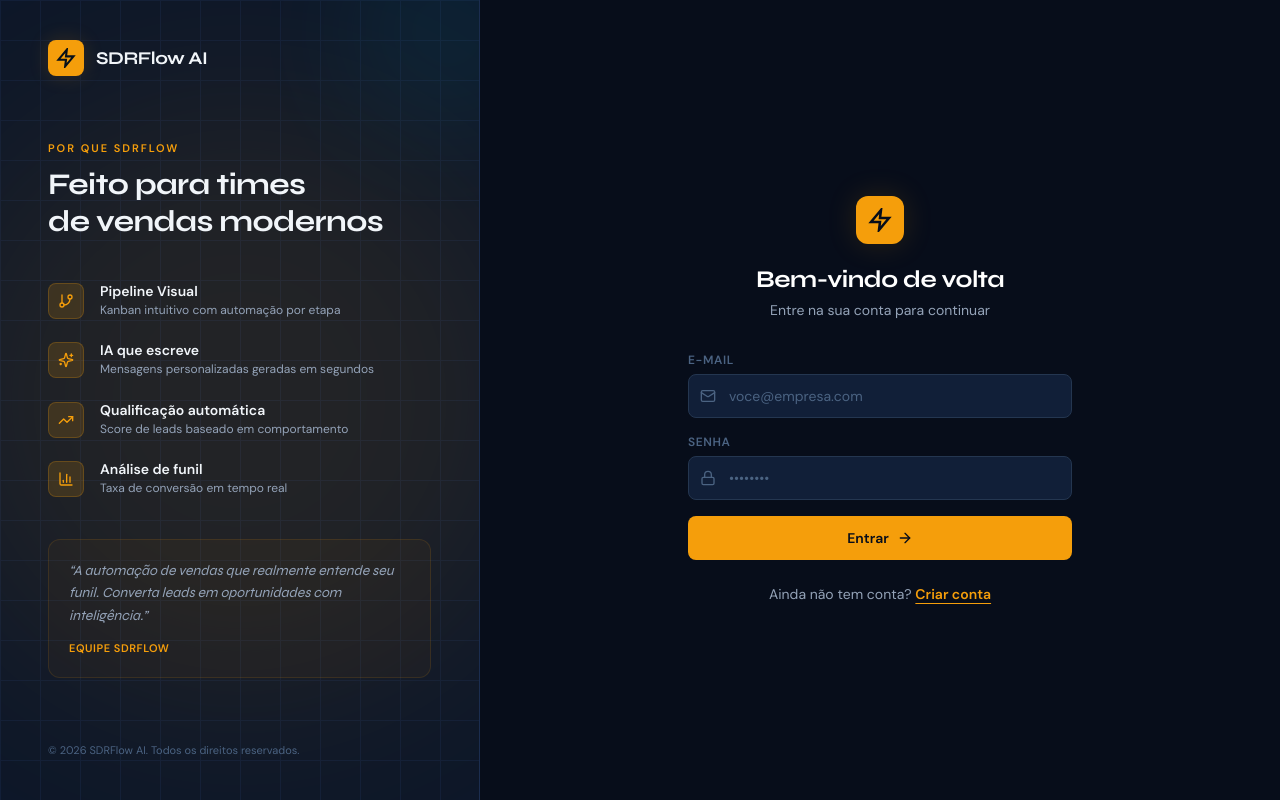
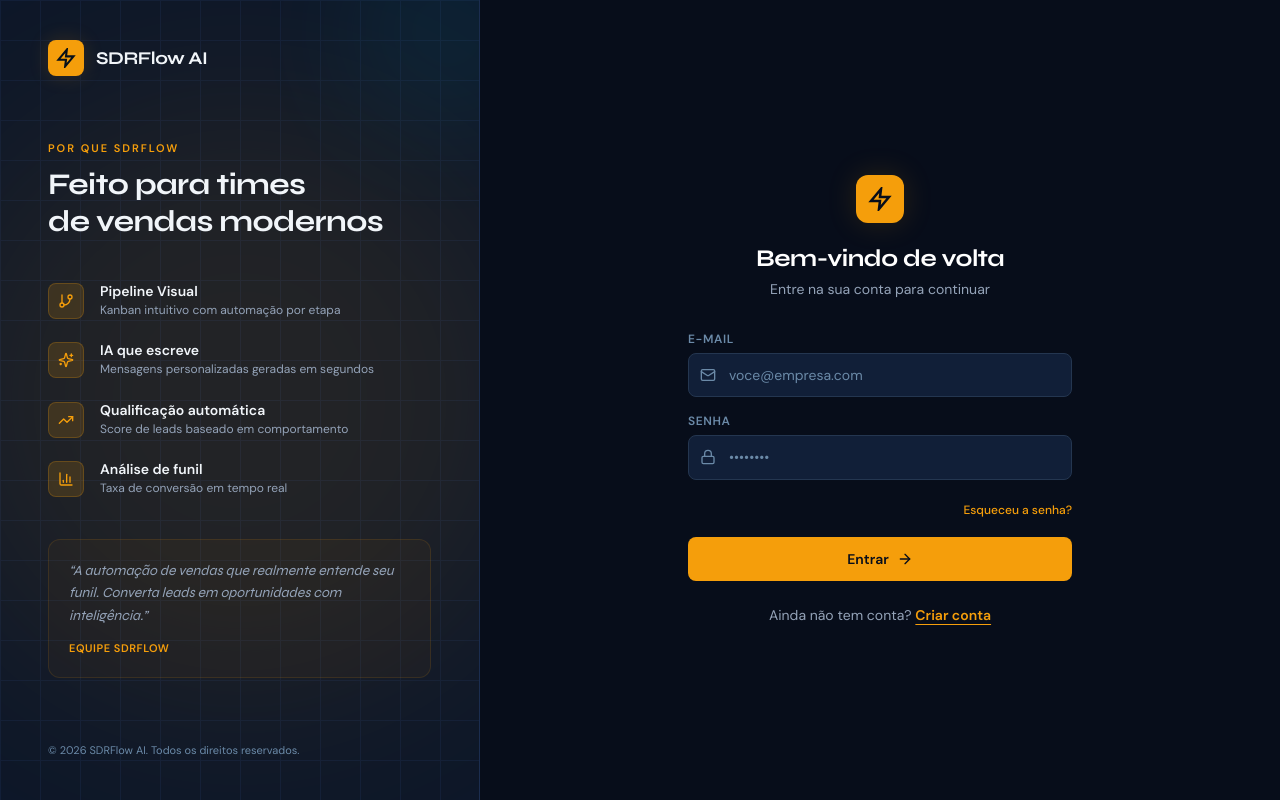
Before and after one commit to felipetruman/sdrflow, a Next.js app: page /login in a window 1280 px wide. Built offline with nearby package versions, Linux system fonts and the light colour scheme.

Commit message:
fix: accessibility and UX issues from Lighthouse audit
- Increase --text-muted contrast ratio from 2.91:1 to 4.97:1 (WCAG AA)
- Fix heading hierarchy in KanbanColumn (h3 → h2)
- Add skip-to-content link in AppLayout
- Add "Esqueceu a senha?" link in LoginForm

```diff
--- a/app/globals.css
+++ b/app/globals.css
@@ -26,7 +26,7 @@
   /* Text */
   --text-primary:  #F1F5F9;
   --text-secondary:#94A3B8;
-  --text-muted:    #4B6382;
+  --text-muted:    #6B8AA8;
   --text-inverse:  #070D1A;
 
   /* Status */
--- a/components/AppLayout.tsx
+++ b/components/AppLayout.tsx
@@ -10,10 +10,17 @@ export function AppLayout({ children }: { children: ReactNode }) {
 
   return (
     <div className="flex min-h-screen" style={{ backgroundColor: 'var(--bg-base)' }}>
+      <a
+        href="#main-content"
+        className="sr-only focus:not-sr-only focus:fixed focus:left-4 focus:top-4 focus:z-[100] focus:rounded-lg focus:px-4 focus:py-2 focus:text-sm focus:font-semibold focus:outline-none"
+        style={{ backgroundColor: 'var(--amber)', color: 'var(--text-inverse)' }}
+      >
+        Pular para o conteúdo
+      </a>
       <AppSidebar open={open} onClose={() => setOpen(false)} />
       <div className="flex min-h-screen flex-1 flex-col overflow-hidden">
         <AppHeader onMenuClick={() => setOpen((v) => !v)} />
-        <main className="flex-1 overflow-auto p-4 md:p-6">{children}</main>
+        <main id="main-content" className="flex-1 overflow-auto p-4 md:p-6">{children}</main>
       </div>
     </div>
   )
--- a/features/auth/components/LoginForm.tsx
+++ b/features/auth/components/LoginForm.tsx
@@ -98,6 +98,12 @@ export function LoginForm() {
           </div>
         )}
 
+        <div className="text-right">
+          <Link href="/login" className="text-xs font-medium hover:underline" style={{ color: 'var(--amber)' }}>
+            Esqueceu a senha?
+          </Link>
+        </div>
+
         <button
           type="submit"
           disabled={isSubmitting}
--- a/features/kanban/components/KanbanColumn.tsx
+++ b/features/kanban/components/KanbanColumn.tsx
@@ -22,12 +22,12 @@ export function KanbanColumn({ stage, leads, onEditLead, onDeleteLead }: Props)
       }}
     >
       <div className="mb-3 flex items-center justify-between px-1">
-        <h3
+        <h2
           className="font-display text-sm font-semibold"
           style={{ color: 'var(--text-primary)' }}
         >
           {stage.name}
-        </h3>
+        </h2>
         <span
           className="font-mono rounded-md px-2 py-0.5 text-xs font-medium tabular-nums"
           style={{
```
